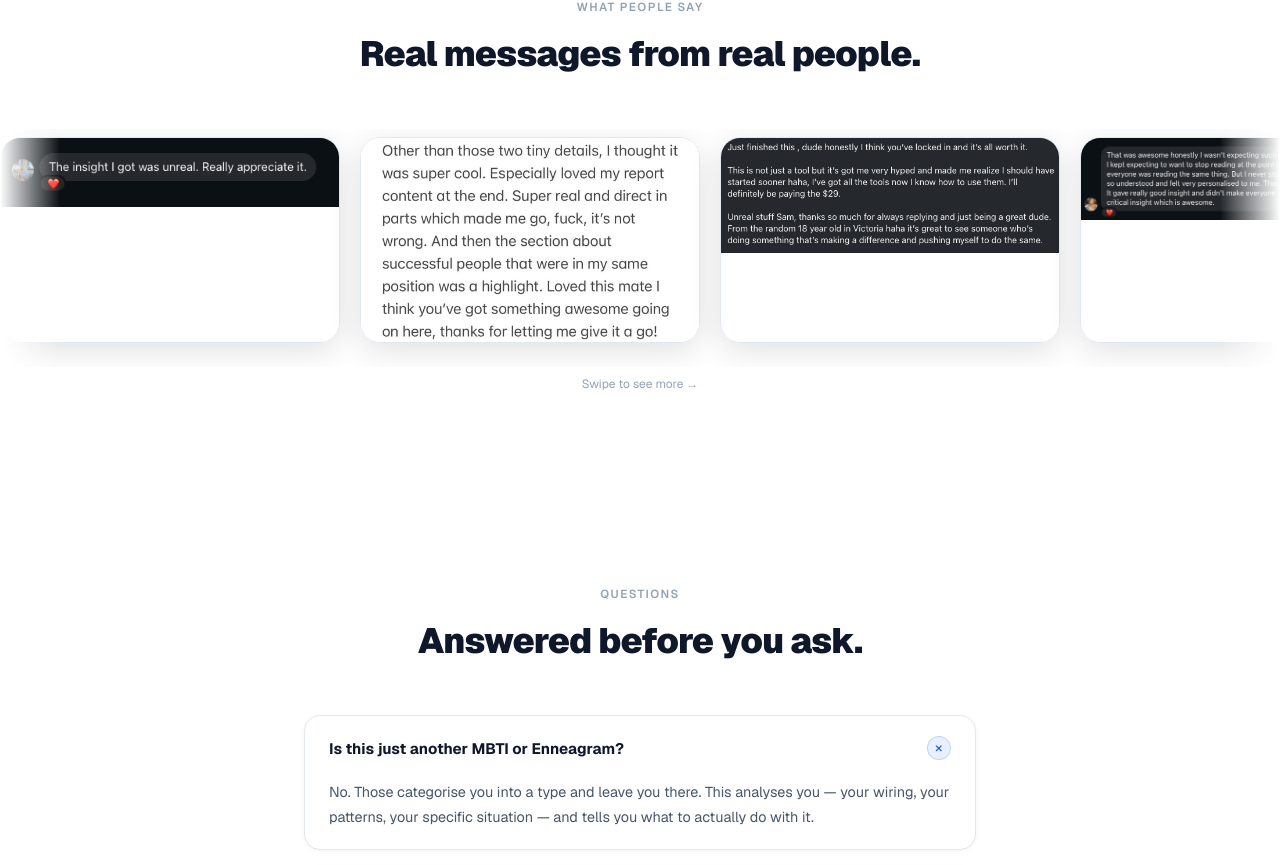
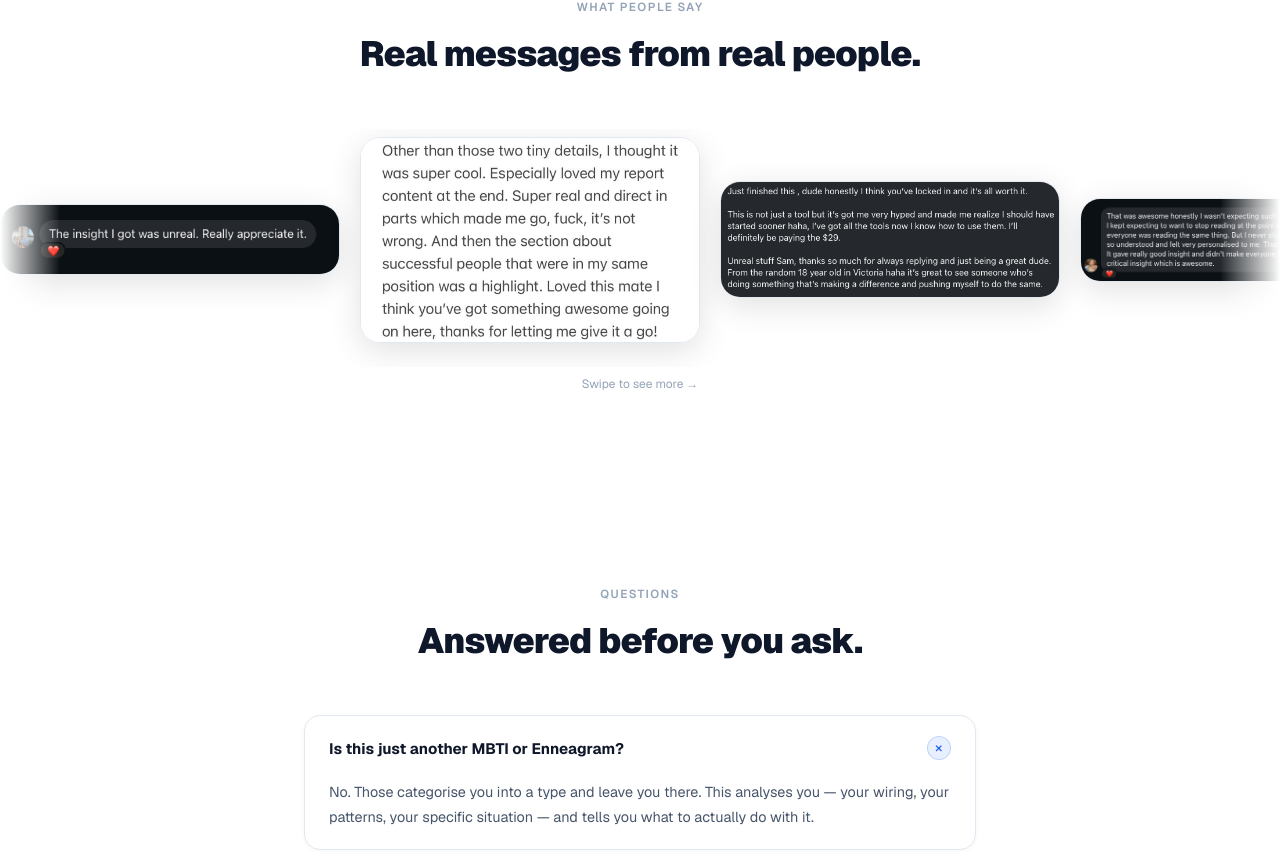
Before and after one commit to samwitnesss/mytwenties, a Next.js app: page / in a window 1280 px wide. Shown: the part 5316-6181 px from the top of the page. Built offline with nearby package versions, Linux system fonts and the light colour scheme; a web font is replaced by a local one.

Commit message:
Center-align testimonial cards vertically in carousel

```diff
--- a/app/page.tsx
+++ b/app/page.tsx
@@ -676,7 +676,7 @@ export default function LandingPage() {
           }} />
 
           <div className="dm-carousel" style={{
-            display: 'flex', gap: '1.25rem',
+            display: 'flex', alignItems: 'center', gap: '1.25rem',
             overflowX: 'auto', overflowY: 'hidden',
             scrollSnapType: 'x mandatory',
             WebkitOverflowScrolling: 'touch',
```
